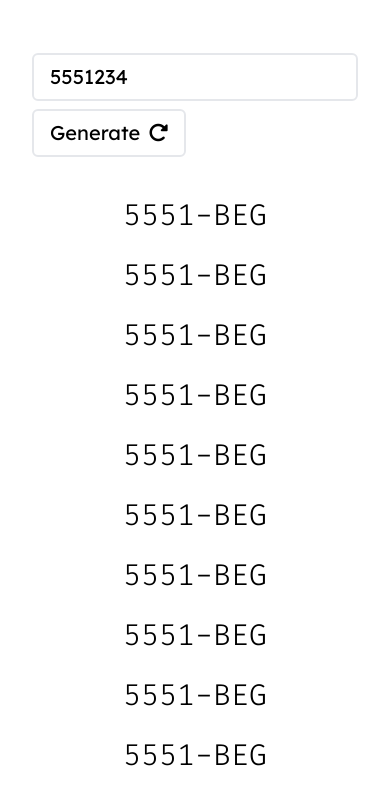
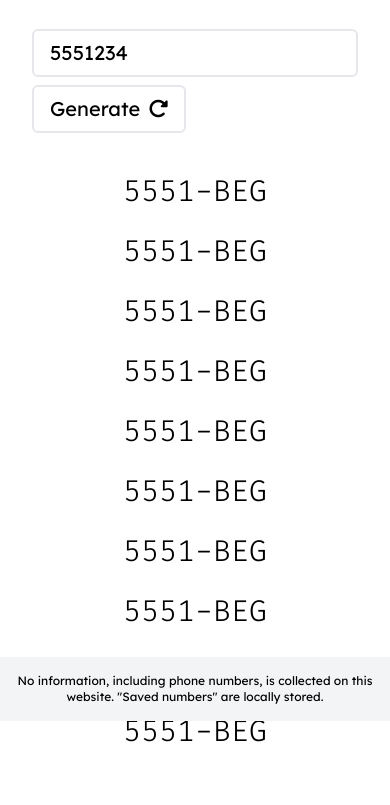
Before and after one commit to jakeo-dev/cifra, a website: page index.html in a window 390 px wide. Both pictures are taken after typing "5551234" into the empty fields and a click on the button "Generate". Shown: the part 123-928 px from the top of the page. Drawn offline with Linux system fonts and the light colour scheme.

Commit message:
Added disclaimer

```diff
--- a/index.html
+++ b/index.html
@@ -19,7 +19,7 @@
 
 </head>
 
-<body class='font-LexendDeca p-8 pt-12 md:p-16'>
+<body class='font-LexendDeca p-8 pt-12 pb-16 md:p-16'>
 
     <!-- <button onclick='localStorage.clear()' class='text-3xl border-4 border-red-500 hover:bg-red-300'>CLEAR
         EVERYTHING</button> -->
@@ -28,9 +28,9 @@
         <button class='float-right text-3xl text-yellow-600 hover:text-yellow-500 active:text-yellow-400 transition-all'
             id='openSavedBtn'><i class='fa-regular fa-bookmark'></i></button>
         <div class='hidden relative top-12 bg-slate-200 w-full shadow-md pr-6 py-4 z-10 rounded-md' id='savedListDiv'>
-            <h3 class='text-lg text-right font-medium mb-3'>Saved numbers</h3>
+            <h3 class='text-xl text-right font-medium mb-3'>Saved numbers</h3>
             <h3 class='italic text-right font-light' id='slSubtext'>No numbers saved</h3>
-            <ul class='text-xl font-FiraCode leading-10 text-right' id='savedList'>
+            <ul class='text-2xl font-FiraCode leading-10 text-right' id='savedList'>
             </ul>
         </div>
     </div>
@@ -38,7 +38,7 @@
     <h1 class='text-3xl md:text-4xl font-semibold flex justify-center items-center text-center'>Word Phone Number
         Generator</h1>
 
-    <div class='block md:flex justify-center items-center mt-14'>
+    <div class='block md:flex justify-center items-center mt-8 md:mt-14'>
         <input id='input'
             class='text-xl w-full md:w-1/4 border-2 rounded-md px-4 py-2 hover:bg-gray-100 focus:bg-gray-200 transition-all'
             placeholder='Enter a phone number...' type='tel'>
@@ -48,6 +48,7 @@
     </div>
 
     <ol id='list' class='hidden text-3xl font-FiraCode text-center justify-center items-center mt-10'>
+        <h2 id='errorText' class='hidden'></h2>
         <li id='i0' class='item'></li>
         <li id='i1' class='item'></li>
         <li id='i2' class='item'></li>
@@ -60,6 +61,11 @@
         <li id='i9' class='item'></li>
     </ol>
 
+    <footer class='bg-gray-100 fixed bottom-0 left-0 w-full text-center py-4 md:py-6'>
+        <h3 class='text-xs md:text-base px-4 md:px-6'>No information, including phone numbers, is collected on this
+            website. "Saved numbers" are locally stored.</h3>
+    </footer>
+
 </body>
 
 </html>
--- a/script.js
+++ b/script.js
@@ -69,8 +69,6 @@ let nine = [
 let savedNumsList = [];
 
 if (localStorage.getItem('savedNums') !== '[""]' && localStorage.getItem('savedNums') !== null && localStorage.getItem('savedNums') !== undefined) {
-    console.log(localStorage.getItem('savedNums'));
-
     savedNumsList = JSON.parse(localStorage.getItem('savedNums'));
     document.getElementById('slSubtext').classList.add('hidden');
 
@@ -122,6 +120,8 @@ function enter() {
     } else if (inp.length > 20) {
         alert('Phone number is too long.');
     } else {
+
+        let currentNumsList = [];
 
         a = 0;
 
@@ -175,7 +175,6 @@ function enter() {
                             }
                         }
 
-
                         let finalSep = Array.from(final);
 
                         for (m = 0; m < finalSep.length; m++) { // add dashes
@@ -187,6 +186,7 @@ function enter() {
                         }
 
                         document.getElementById('i' + i).innerText = finalSep.join('').toUpperCase();
+                        currentNumsList.push(finalSep.join('').toUpperCase());
 
                         break;
                     }
@@ -198,13 +198,16 @@ function enter() {
                     a++;
                 }
 
+                document.getElementById('errorText').classList.add('hidden');
+
             } else {
                 i = 10;
 
-                for (l = 1; l < 10; l++) {
+                for (l = 0; l < 10; l++) {
                     document.getElementById('i' + l).innerText = '';
                 }
-                document.getElementById('i0').innerText = 'Unable to find any matches\n\nTry generating again';
+                document.getElementById('errorText').innerText = 'Unable to find any matches\n\nTry generating again';
+                document.getElementById('errorText').classList.remove('hidden');
             }
         }
 
```
Also changed, not shown: style.css.
